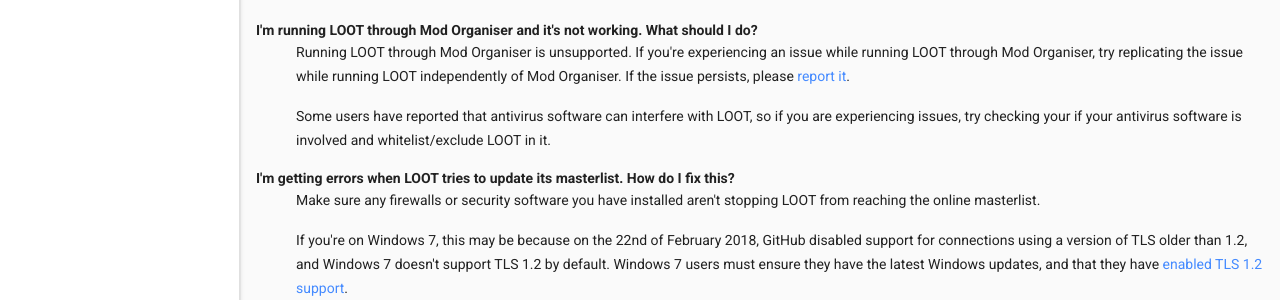
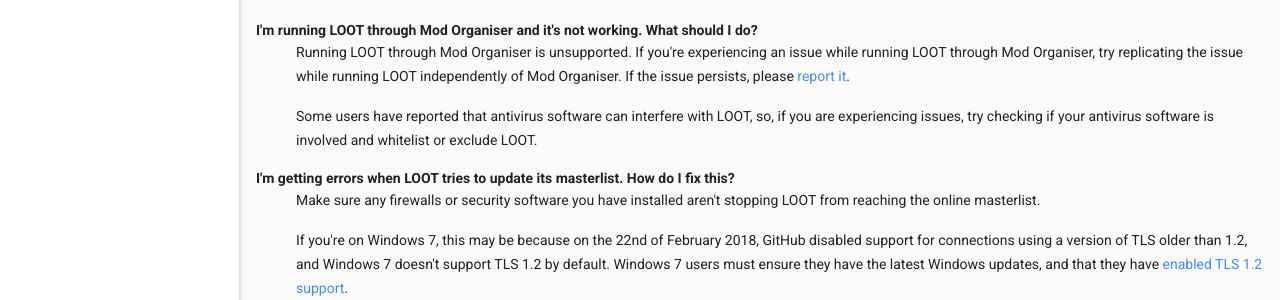
Before and after one commit to loot/loot.github.io, a Jekyll site: the page built from docs/help/LOOT-FAQs.html, in a window 1280 px wide. Shown: the part 1331-1631 px from the top of the page. Built offline with Jekyll 4.4.1, drawn with Linux system fonts in a browser that asks for light colours; nearby versions of some CDN libraries.

Commit message:
Fix typo in MO Q/A
Make some small grammatical tweaks as well.

```diff
--- a/docs/help/LOOT-FAQs.html
+++ b/docs/help/LOOT-FAQs.html
@@ -73,7 +73,7 @@
   <dd>
     <p>Running LOOT through Mod Organiser is unsupported. If you're experiencing an issue while running LOOT through Mod Organiser, try replicating the issue while running LOOT independently of Mod Organiser. If the issue persists, please <a href="How-To-Report-Issues-Helpfully.html">report it</a>.</p>
 
-    <p>Some users have reported that antivirus software can interfere with LOOT, so if you are experiencing issues, try checking your if your antivirus software is involved and whitelist/exclude LOOT in it.</p>
+    <p>Some users have reported that antivirus software can interfere with LOOT, so, if you are experiencing issues, try checking if your antivirus software is involved and whitelist or exclude LOOT.</p>
   </dd>
 
   <dt id="update-masterlist-errors">I'm getting errors when LOOT tries to update its masterlist. How do I fix this?</dt>
```
